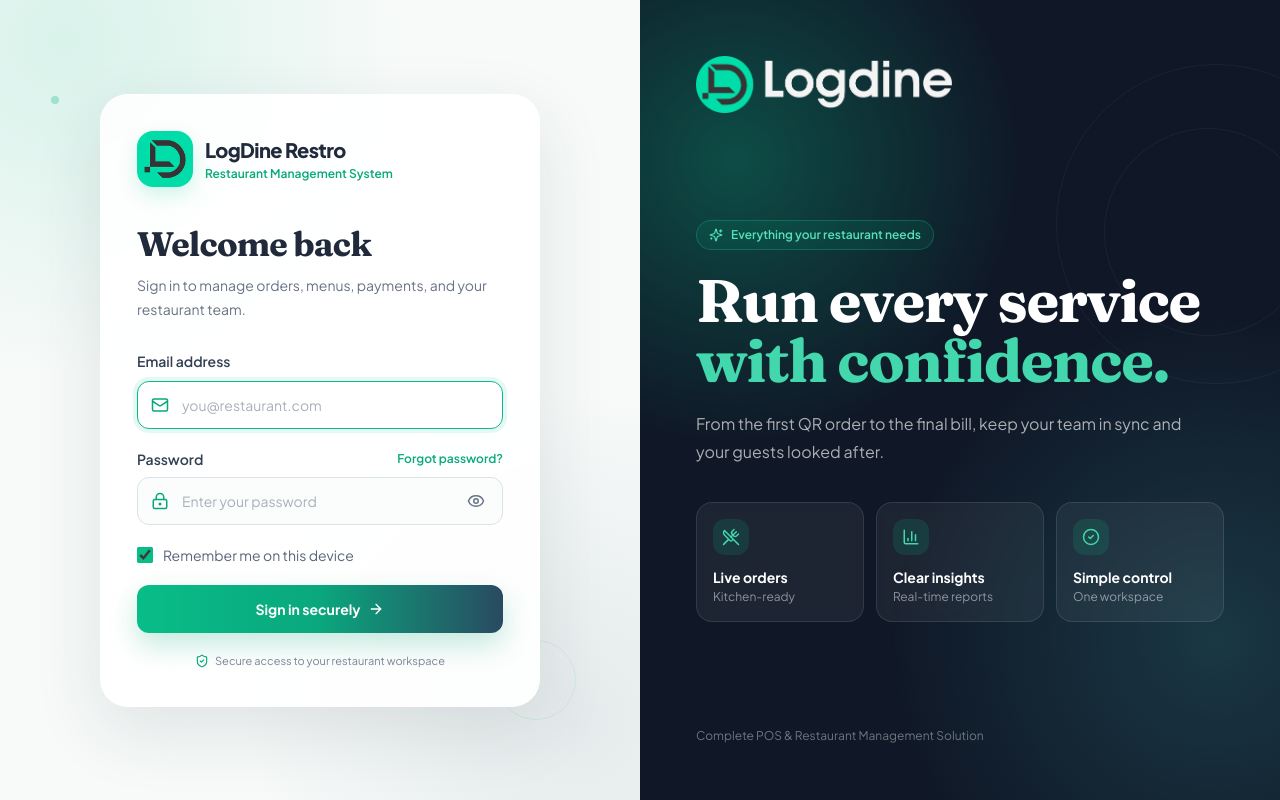
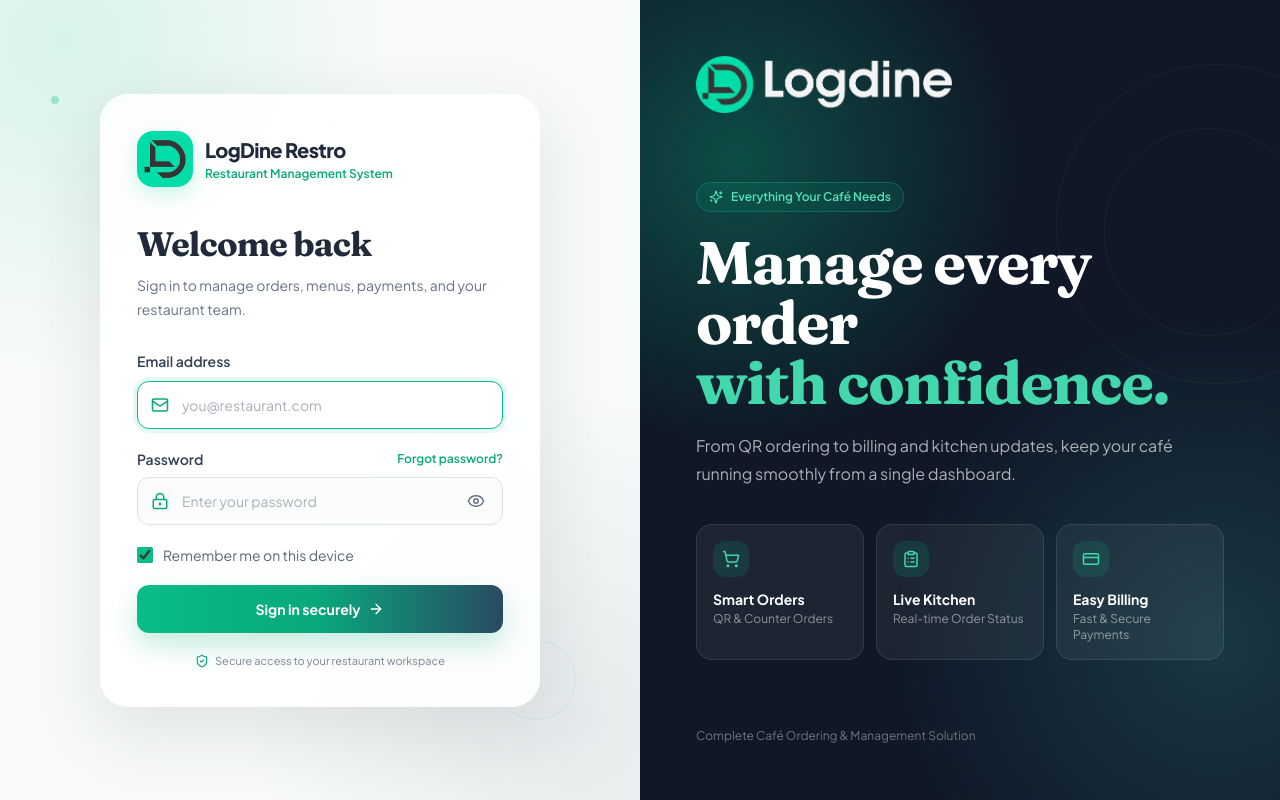
Before and after one commit to Haru65/Logdine, a React (Vite) app: page /login in a window 1280 px wide. Built offline with nearby package versions, Linux system fonts and the light colour scheme; no server answers.

Commit message:
Update login page feature panel

```diff
--- a/src/pages/auth/LoginPage.tsx
+++ b/src/pages/auth/LoginPage.tsx
@@ -2,15 +2,15 @@
 import { motion } from 'framer-motion';
 import {
   ArrowRight,
-  BarChart3,
-  CheckCircle2,
+  ClipboardList,
+  CreditCard,
   Eye,
   EyeOff,
   LockKeyhole,
   Mail,
   ShieldCheck,
+  ShoppingCart,
   Sparkles,
-  UtensilsCrossed,
 } from 'lucide-react';
 import { useState } from 'react';
 import { useForm } from 'react-hook-form';
@@ -161,16 +161,16 @@
 
           <motion.div initial={{ opacity: 0, x: 24 }} animate={{ opacity: 1, x: 0 }} transition={{ delay: 0.2, duration: 0.55 }} className="max-w-xl text-white">
             <div className="mb-5 inline-flex items-center gap-2 rounded-full border border-[#12d9a0]/25 bg-[#08bd88]/10 px-3 py-1.5 text-xs font-semibold text-[#54e1b8]">
-              <Sparkles className="size-3.5" /> Everything your restaurant needs
+              <Sparkles className="size-3.5" /> Everything Your Café Needs
             </div>
-            <h2 className="font-serif text-5xl font-bold leading-[1.08] tracking-tight xl:text-6xl">Run every service<br /><span className="text-[#42d7ac]">with confidence.</span></h2>
-            <p className="mt-5 max-w-lg text-base leading-7 text-white/65">From the first QR order to the final bill, keep your team in sync and your guests looked after.</p>
+            <h2 className="font-serif text-5xl font-bold leading-[1.08] tracking-tight xl:text-6xl">Manage every order<br /><span className="text-[#42d7ac]">with confidence.</span></h2>
+            <p className="mt-5 max-w-lg text-base leading-7 text-white/65">From QR ordering to billing and kitchen updates, keep your café running smoothly from a single dashboard.</p>
 
             <div className="mt-9 grid gap-3 sm:grid-cols-3 lg:grid-cols-1 xl:grid-cols-3">
               {[
-                { icon: UtensilsCrossed, title: 'Live orders', copy: 'Kitchen-ready' },
-                { icon: BarChart3, title: 'Clear insights', copy: 'Real-time reports' },
-                { icon: CheckCircle2, title: 'Simple control', copy: 'One workspace' },
+                { icon: ShoppingCart, title: 'Smart Orders', copy: 'QR & Counter Orders' },
+                { icon: ClipboardList, title: 'Live Kitchen', copy: 'Real-time Order Status' },
+                { icon: CreditCard, title: 'Easy Billing', copy: 'Fast & Secure Payments' },
               ].map(({ icon: Icon, title, copy }, index) => (
                 <motion.div key={title} initial={{ opacity: 0, y: 12 }} animate={{ opacity: 1, y: 0 }} transition={{ delay: 0.35 + index * 0.08 }} className="rounded-2xl border border-white/10 bg-white/[0.055] p-4 backdrop-blur-sm">
                   <div className="mb-3 grid size-9 place-items-center rounded-xl bg-[#08bd88]/15 text-[#42d7ac]"><Icon className="size-[18px]" /></div>
@@ -181,7 +181,7 @@
             </div>
           </motion.div>
 
-          <p className="text-xs text-white/40">Complete POS &amp; Restaurant Management Solution</p>
+          <p className="text-xs text-white/40">Complete Café Ordering &amp; Management Solution</p>
         </div>
       </section>
     </main>
```
